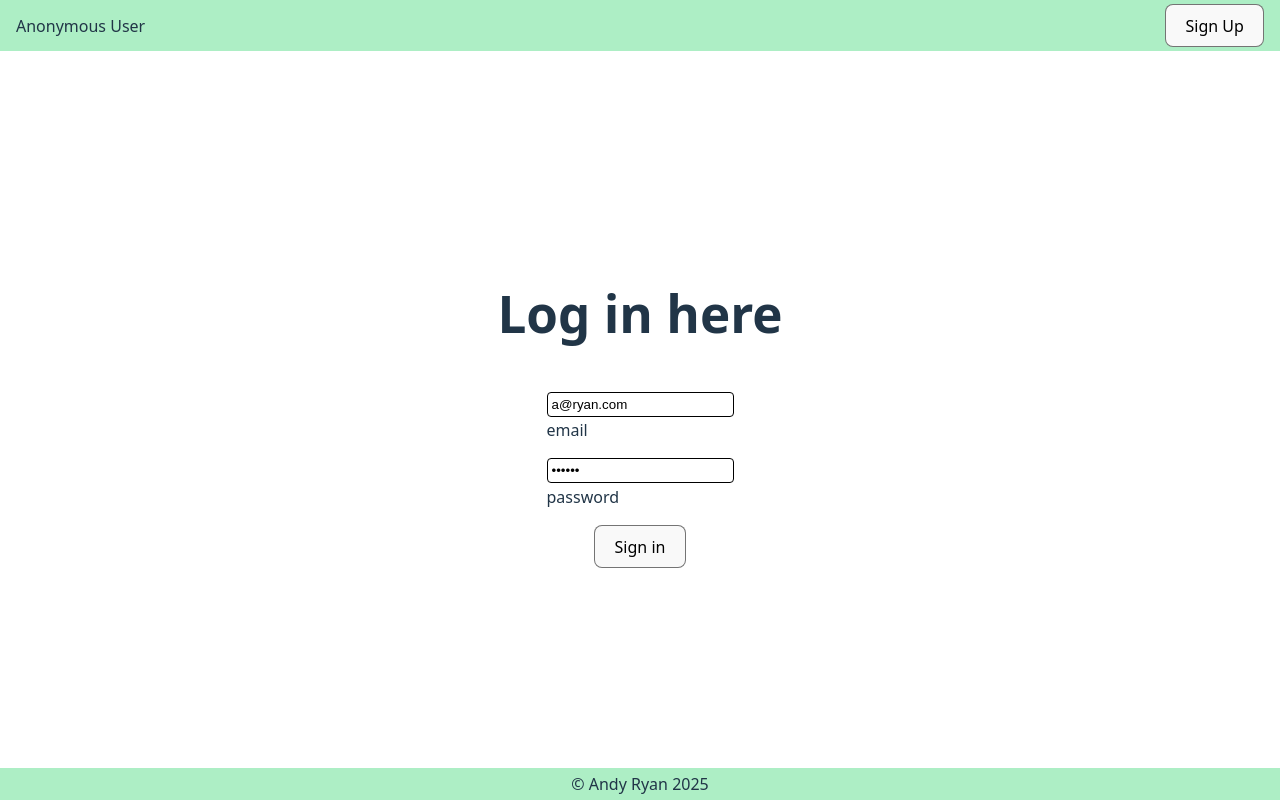
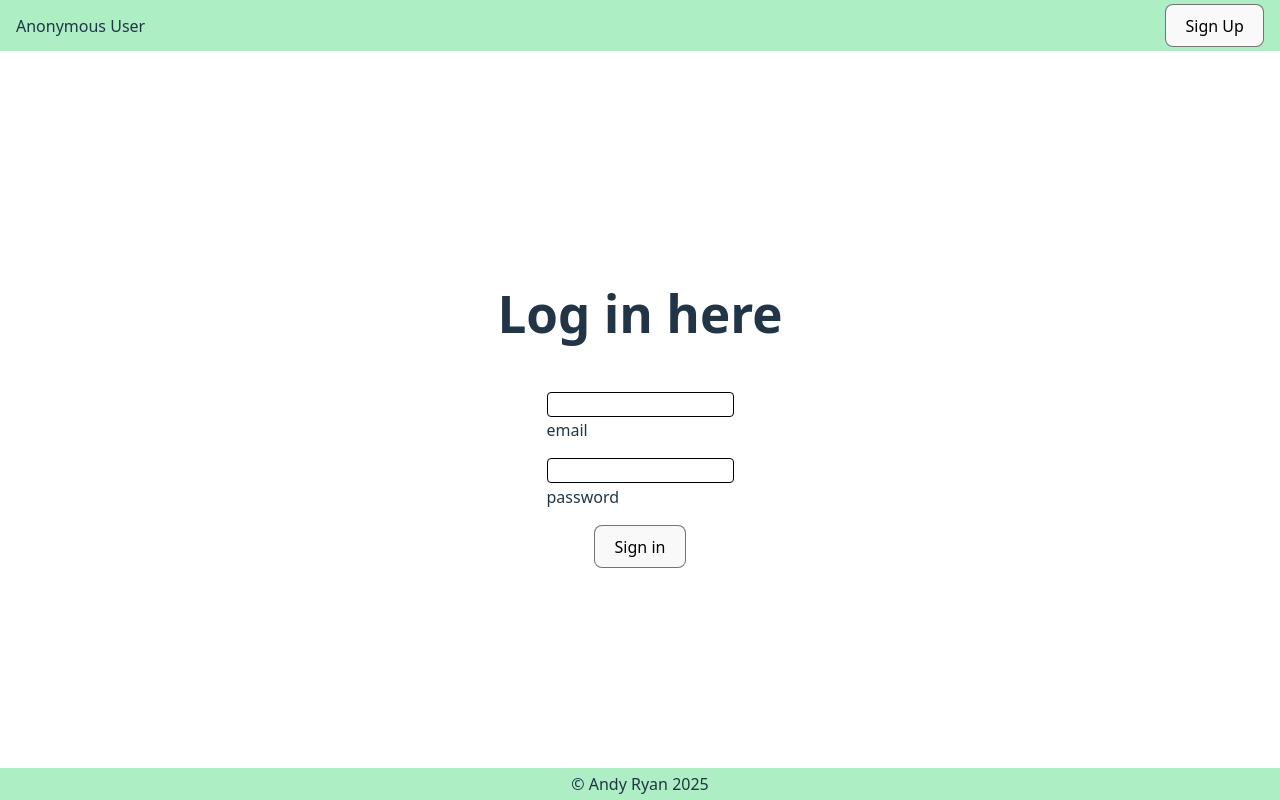
Before and after one commit to aRav3n/blog_api_frontend_creator, a React (Vite) app: page / in a window 1280 px wide. Built offline with nearby package versions, Linux system fonts and the light colour scheme; no server answers.

Commit message:
build: remove test username and password

```diff
--- a/src/Login.jsx
+++ b/src/Login.jsx
@@ -9,8 +9,8 @@ function App({
   signUp,
   getJsonResponse,
 }) {
-  const [email, setEmail] = useState("a@ryan.com");
-  const [password, setPassword] = useState("123456");
+  const [email, setEmail] = useState("");
+  const [password, setPassword] = useState("");
 
   async function handleClick() {
     const urlExtension = "user/login";
```
